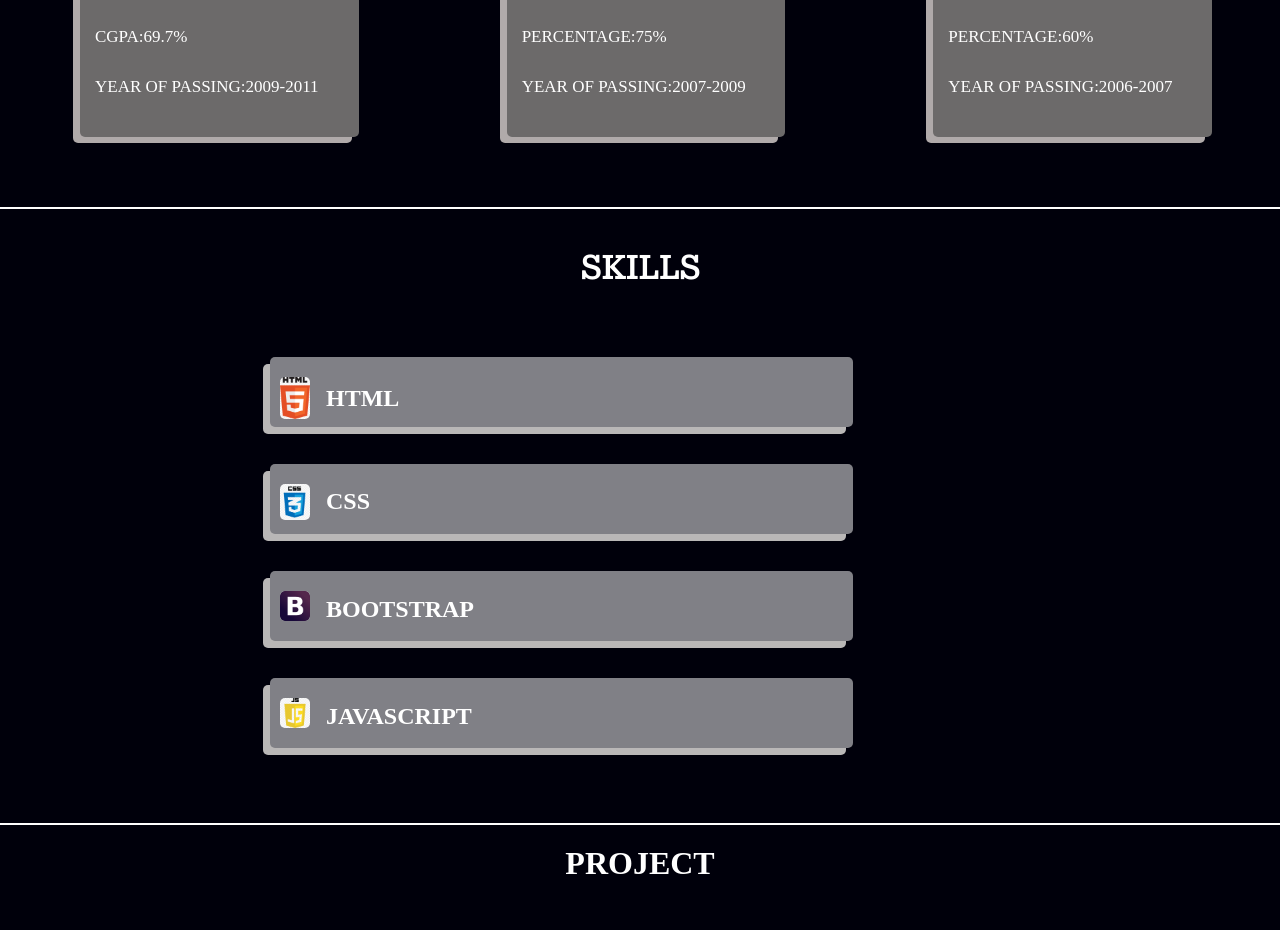
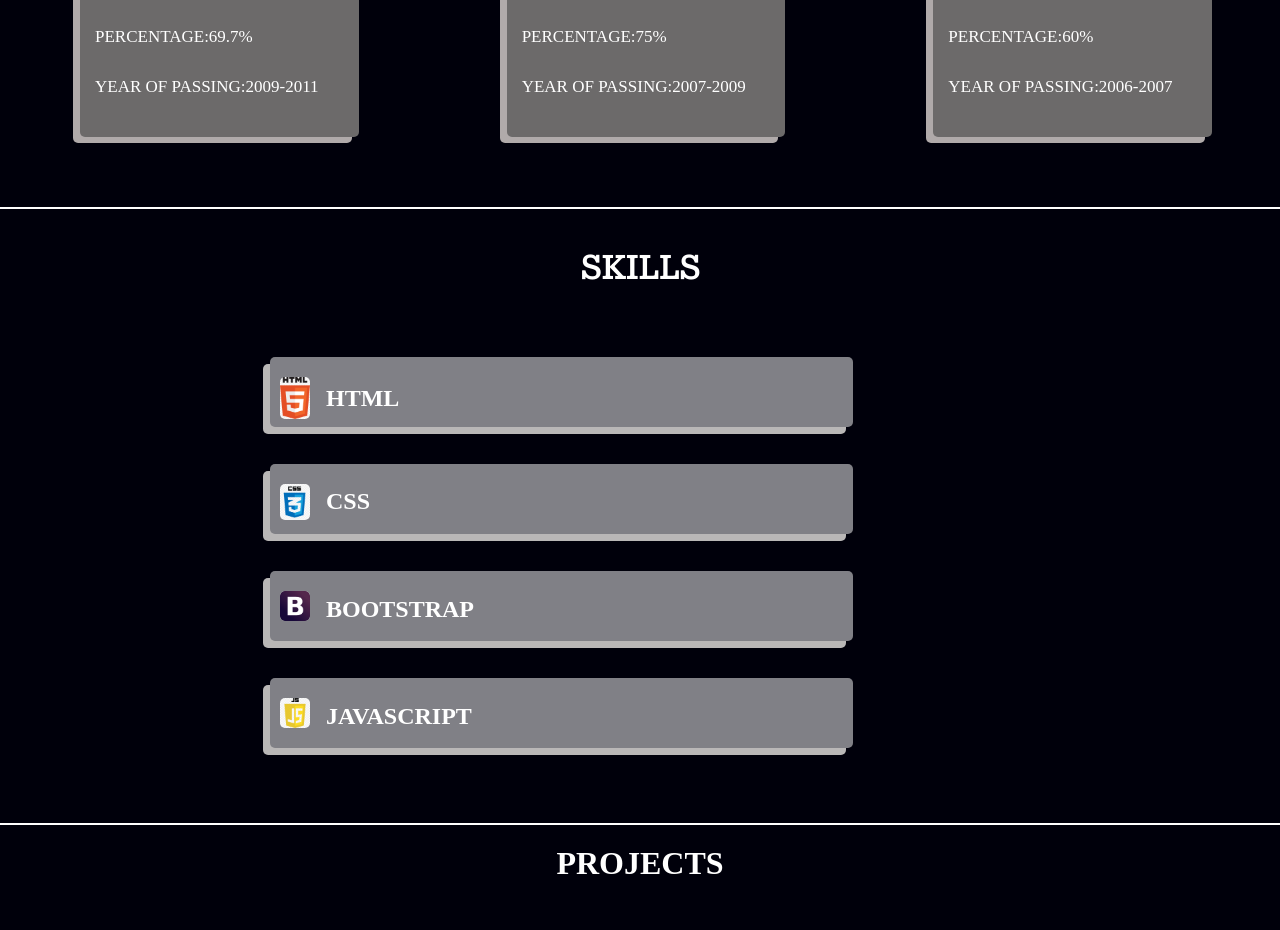
Before and after one commit to sowmiwebdev/portfolio, a plain HTML site: page index.html in a window 1280 px wide. Shown: the part 1540-2470 px from the top of the page. Drawn offline with nearby package versions, Linux system fonts and the light colour scheme.

Commit message:
Add files via upload

```diff
--- a/index.html
+++ b/index.html
@@ -83,7 +83,7 @@
                         <div class="cardBody">
                             <h1>UG</h1>
                             <p>GOBI ARTS AND SCIENCE COLLEGE</p>
-                            <p>CGPA:69.7%</p>
+                            <p>PERCENTAGE:69.7%</p>
                             <p>YEAR OF PASSING:2009-2011</p>
                         </div>
                     </div>
@@ -150,7 +150,7 @@
         <div class="project-Container" id="projects">
             <div class="project-Section">
                 <div class="pro-Heading">
-                    <h1>PROJECT</h1>
+                    <h1>PROJECTS</h1>
                 </div>
                 <div class="pro-Box">
                     <div class="pro-cardContainer">
```
